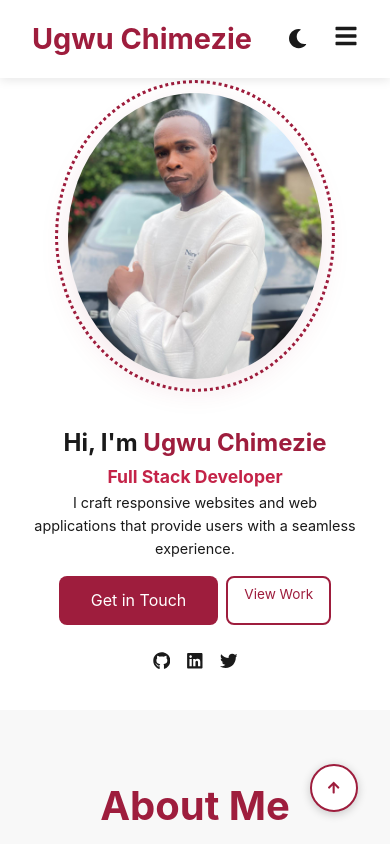
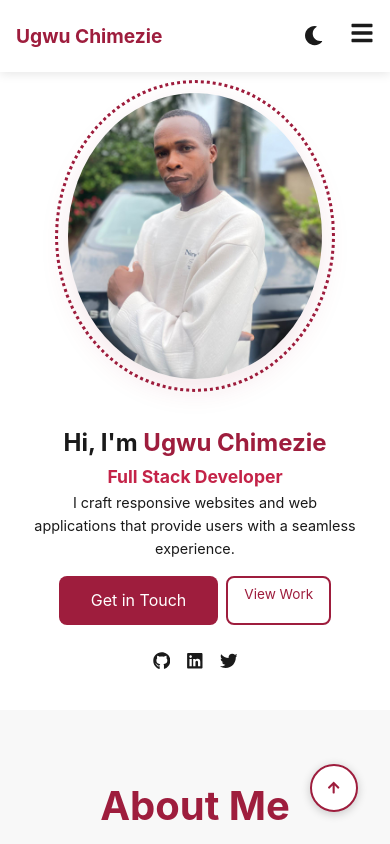
Before and after one commit to chimex53/portfolio, a React (Vite) app: page / in a window 390 px wide. Shown: the top 844 px of the page. Built offline with nearby package versions, Linux system fonts and the light colour scheme.

Commit message:
Adjusted header logo size for better mobile responsiveness

```diff
--- a/src/components/header/Header.module.css
+++ b/src/components/header/Header.module.css
@@ -23,6 +23,7 @@
   font-size: 1.8rem;
   color: var(--primary-color);
   text-decoration: none;
+  transition: font-size 0.3s ease;
 }
 
 .navList {
@@ -161,4 +162,18 @@
   .navItem a:hover::after {
     width: 70%;
   }
+
+  .logo {
+    font-size: 1.4rem;
+  }
 }
+
+@media screen and (max-width: 480px) {
+  .logo {
+    font-size: 1.2rem;
+  }
+
+  .container {
+    padding: 0 1rem;
+  }
+}
```
